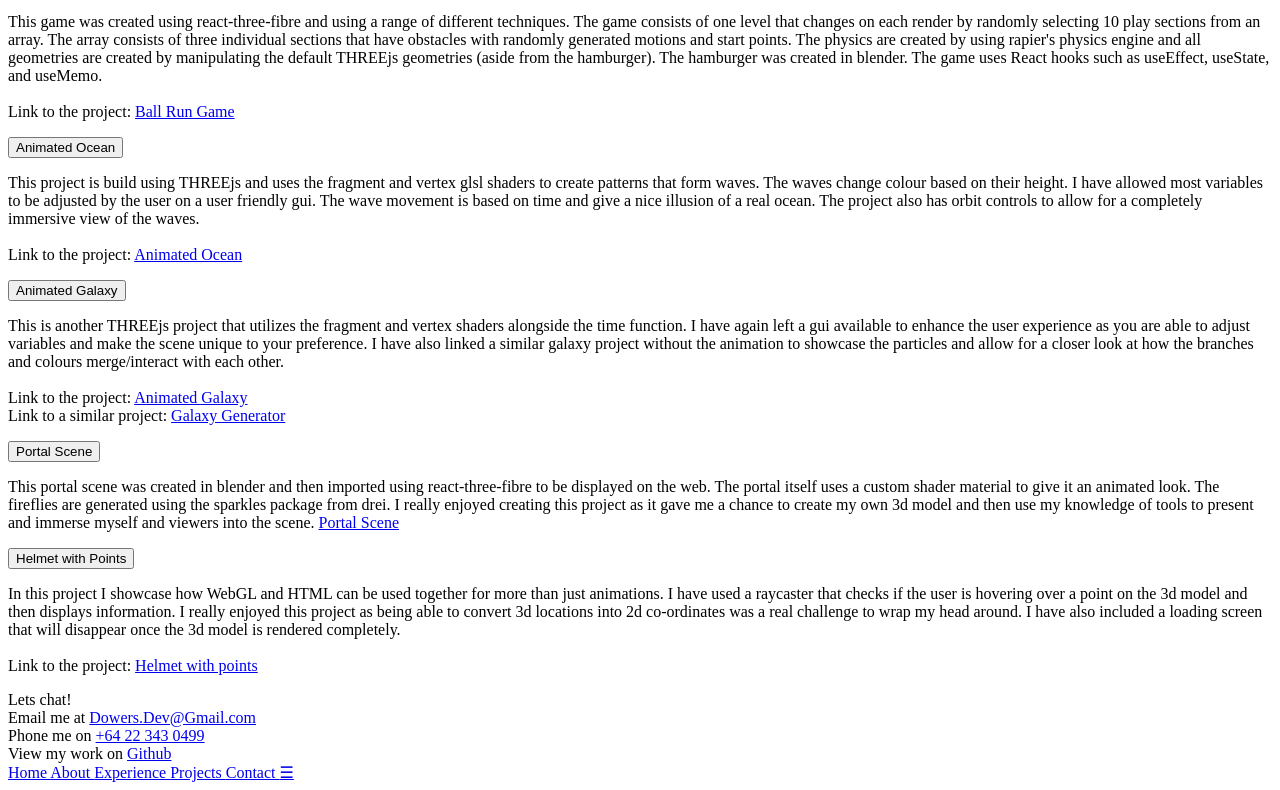
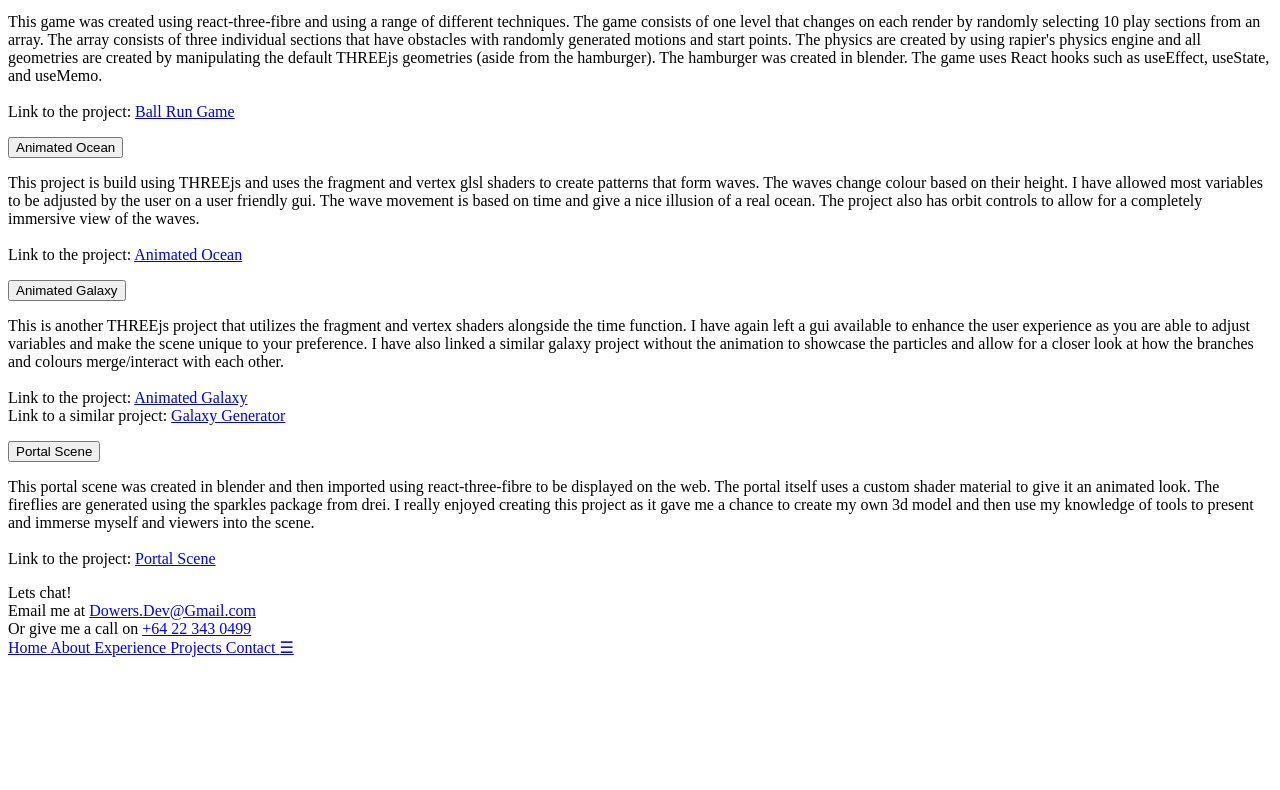
Before and after one commit to Dowers/vercel-portfolio, a website: page src/index.html in a window 1280 px wide. Shown: the part 1413-2203 px from the top of the page. After the commit the page ends 2078 px from the top, so only its background shows below. Drawn offline with Linux system fonts and the light colour scheme.

Commit message:
Minor word edits

```diff
--- a/src/index.html
+++ b/src/index.html
@@ -42,8 +42,8 @@
 					I'm currently based in the Lower North Island of New Zealand.
 					<br /><br />
 					I have a huge passion for creative development and would love to chat
-					with you regarding my availability for freelance work or to be part of
-					your team.
+					with you regarding my availability for freelance work or to become a
+					part of your team.
 					<br /><br />
 				</div>
 			</div>
@@ -146,7 +146,7 @@
 					<p>
 						Since you are here I thought my Portfolio site would be a good place
 						to start.<br />
-						This Portfolio is built using THREE.js, HTML, JS, and CSS.<br /><br />
+						This Portfolio is built using THREE.js, HTML, JS, GSAP, and CSS.<br /><br />
 						The hero image utilizes the vertex and fragment glsl shaders to
 						portray the movement of the colours and to create a reaction to any
 						noise picked up via the microphone. The hero also utilizes the orbit
@@ -234,28 +234,10 @@
 						are generated using the sparkles package from drei. I really enjoyed
 						creating this project as it gave me a chance to create my own 3d
 						model and then use my knowledge of tools to present and immerse
-						myself and viewers into the scene.
+						myself and viewers into the scene.<br /><br />
+						Link to the project:
 						<a href="https://dowers-portal.vercel.app" target="_blank"
 							>Portal Scene</a
-						>
-					</p>
-				</div>
-
-				<button class="accordion acc-title">Helmet with Points</button>
-				<div class="panel">
-					<p>
-						In this project I showcase how WebGL and HTML can be used together
-						for more than just animations. I have used a raycaster that checks
-						if the user is hovering over a point on the 3d model and then
-						displays information. I really enjoyed this project as being able to
-						convert 3d locations into 2d co-ordinates was a real challenge to
-						wrap my head around. I have also included a loading screen that will
-						disappear once the 3d model is rendered completely. <br /><br />
-						Link to the project:
-						<a
-							href="https://dowers-helmet-with-points.vercel.app/"
-							target="_blank"
-							>Helmet with points</a
 						>
 					</p>
 				</div>
@@ -268,9 +250,7 @@
 				Email me at
 				<a href="mailto://Dowers.Dev@gmail.com">Dowers.Dev@Gmail.com</a>
 				<br />
-				Phone me on <a href="tel:+64223430499">+64 22 343 0499</a>
-				<br />
-				View my work on <a href="https://github.com/dowers">Github</a>
+				Or give me a call on <a href="tel:+64223430499">+64 22 343 0499</a>
 			</div>
 		</section>
 
```
